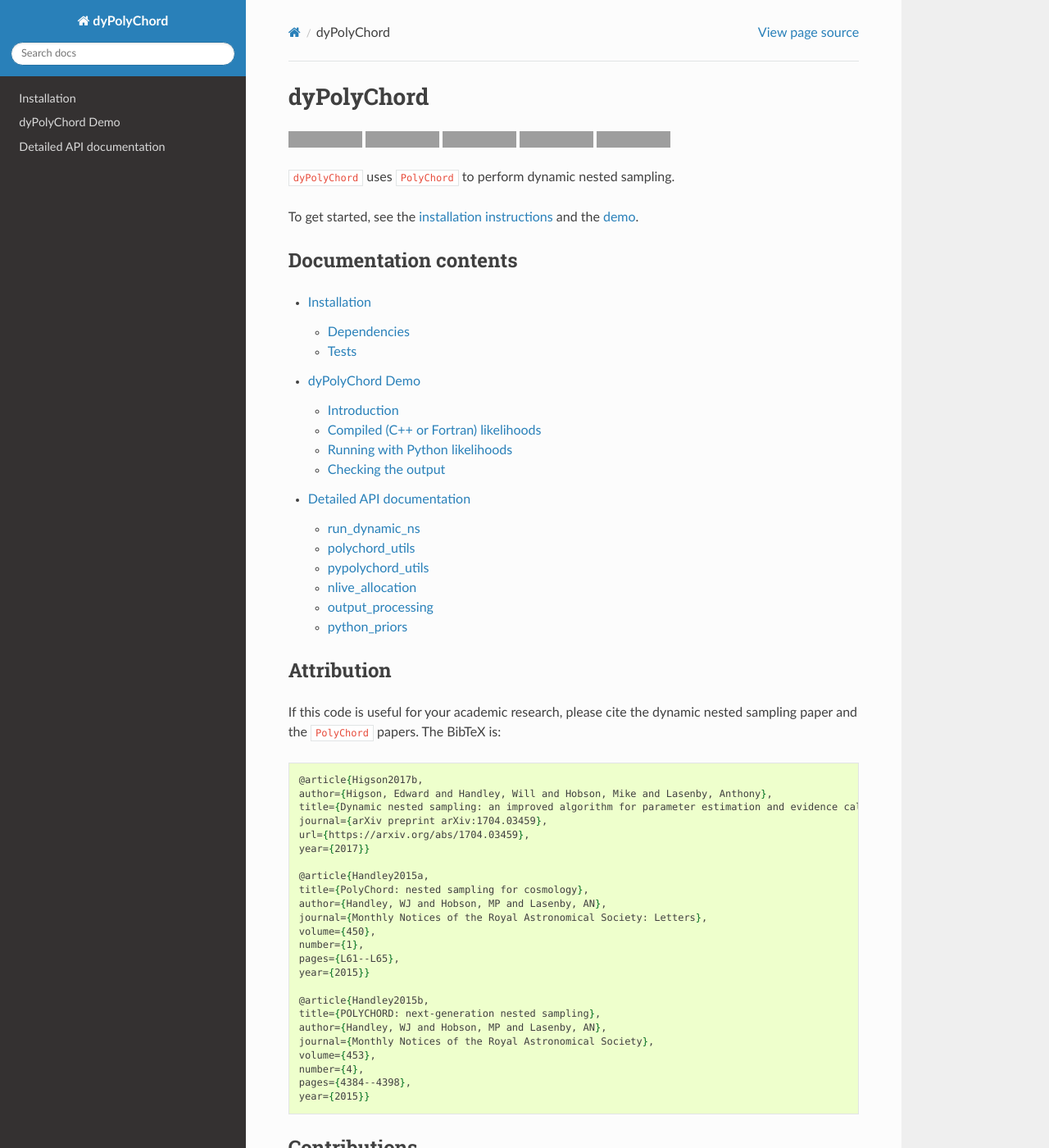
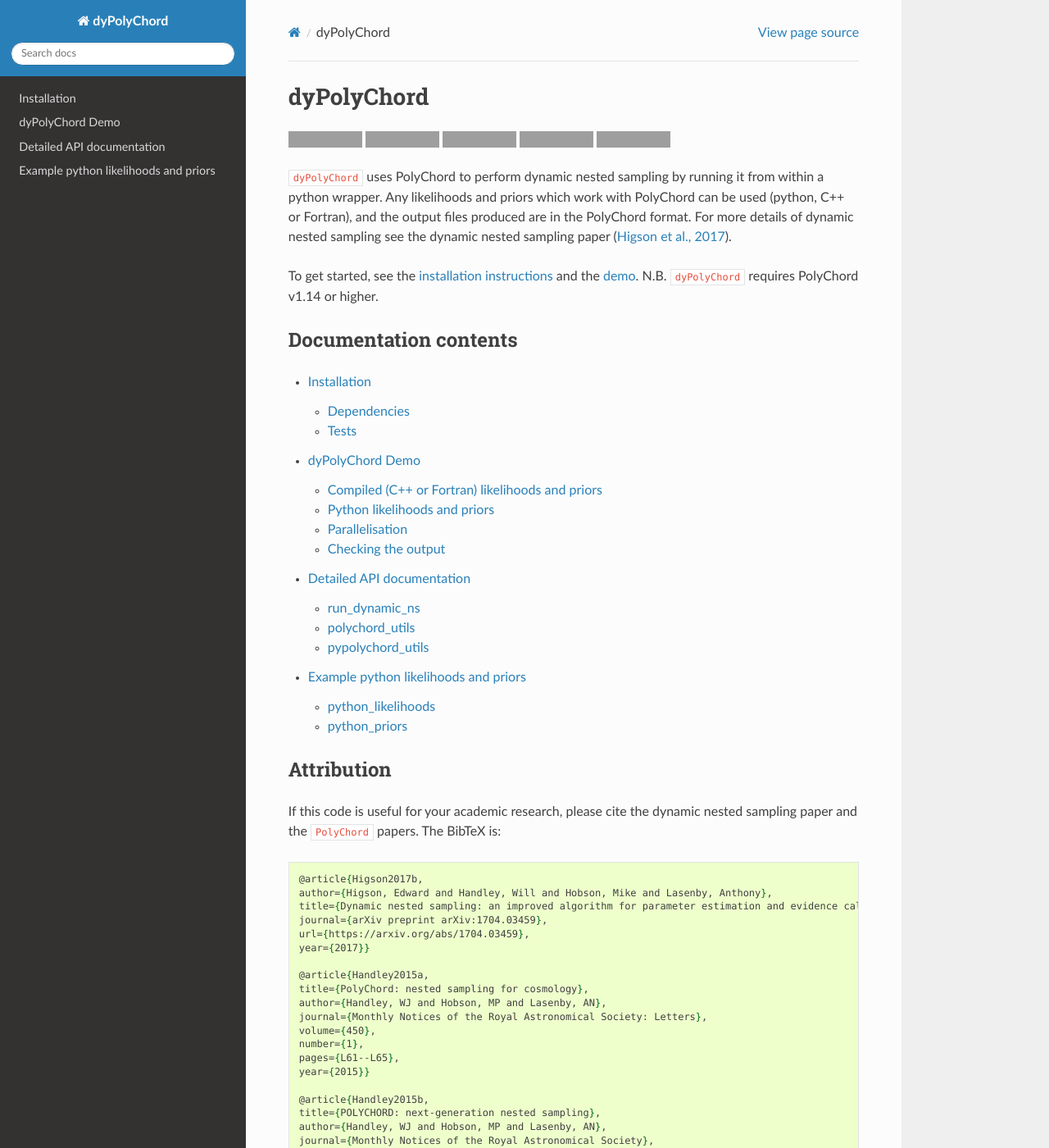
Before and after one commit to ejhigson/dyPolyChord, a Sphinx documentation site: the page built from docs/index.rst, in a window 1280 px wide and 1400 px high. Shown: the whole window at 82% size. Built offline with Sphinx 7.4.7 and the Read the Docs theme 2.0.0, drawn with Linux system fonts in a browser that asks for light colours; some of the changed text lies outside the part shown; grey boxes are pictures that could not be loaded.

Commit message:
docs update

```diff
--- a/docs/index.rst
+++ b/docs/index.rst
@@ -14,9 +14,11 @@ dyPolyChord
 .. image:: https://img.shields.io/badge/license-MIT-blue.svg
     :target: https://github.com/ejhigson/dyPolyChord/LICENSE
 
-``dyPolyChord`` uses ``PolyChord`` to perform dynamic nested sampling.
+``dyPolyChord`` uses PolyChord to perform dynamic nested sampling by running it from within a python wrapper. Any likelihoods and priors which work with PolyChord can be used (python, C++ or Fortran), and the output files produced are in the PolyChord format.
+For more details of dynamic nested sampling see the dynamic nested sampling paper (`Higson et al., 2017 <https://arxiv.org/abs/1704.03459>`_).
 
 To get started, see the `installation instructions <http://dyPolyChord.readthedocs.io/en/latest/install.html>`_ and the `demo <http://dyPolyChord.readthedocs.io/en/latest/demo.html>`_.
+N.B. ``dyPolyChord`` requires PolyChord v1.14 or higher.
 
 Documentation contents
 ----------------------
@@ -27,6 +29,7 @@ Documentation contents
    install
    demo
    api
+   likelihoods_and_priors
 
 Attribution
 -----------
@@ -76,4 +79,4 @@ If you have any questions or suggestions please get in touch (e.higson@mrao.cam.
 Authors & License
 -----------------
 
-Copyright 2018 Edward Higson and contributors (MIT Licence). Note that ``PolyChord`` has a seperate liscence and authors - see .
+Copyright 2018 Edward Higson and contributors (MIT Licence). Note that ``PolyChord`` has a separate licence and authors - see https://ccpforge.cse.rl.ac.uk/gf/project/polychord/ for more information.
--- /dev/null
+++ b/docs/likelihoods_and_priors.rst
@@ -0,0 +1,18 @@
+=====================================
+Example python likelihoods and priors
+=====================================
+
+Some example PolyChord python likelihoods and priors. You can also add your own!
+
+
+python_likelihoods
+==================
+
+.. automodule:: dyPolyChord.python_likelihoods
+    :members:
+
+python_priors
+=============
+
+.. automodule:: dyPolyChord.python_priors
+    :members:
```
Also changed, not shown: docs/api.rst (+1 -19 lines), docs/demo.ipynb, 1 other file.
